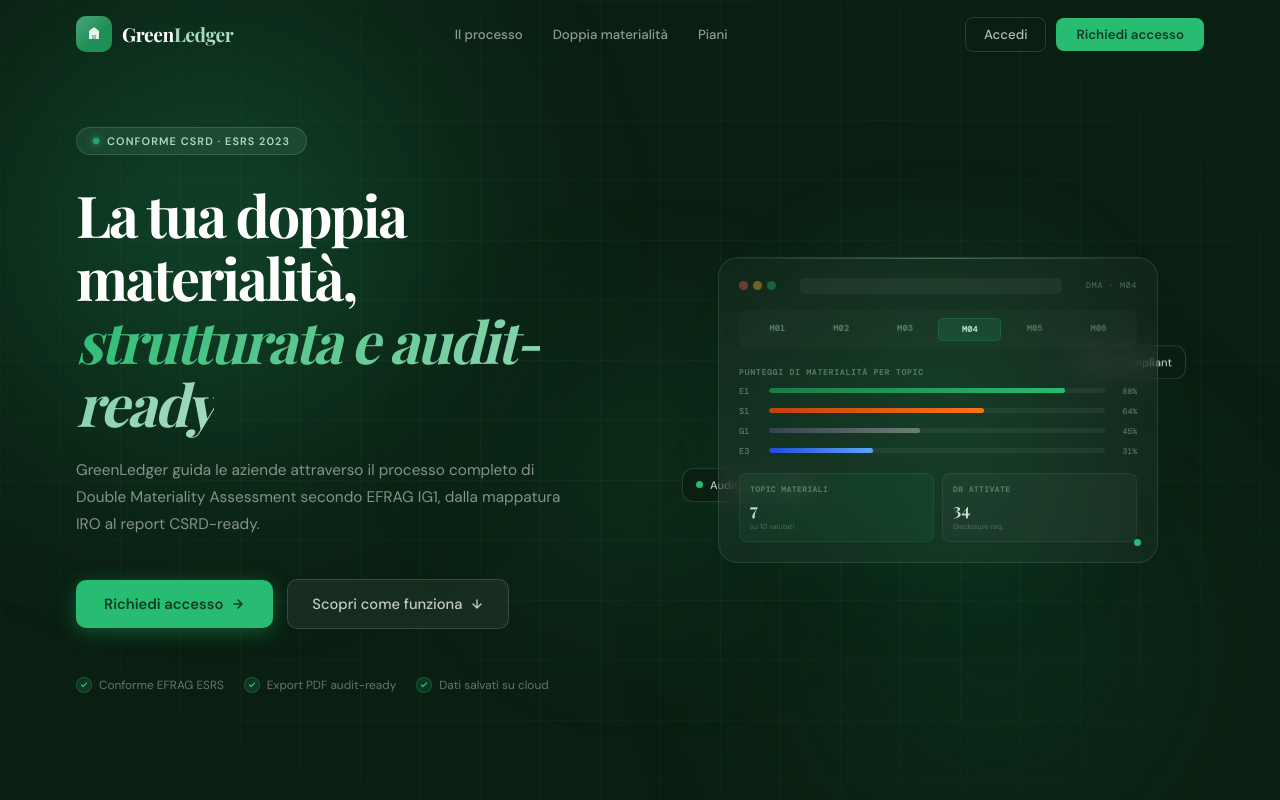
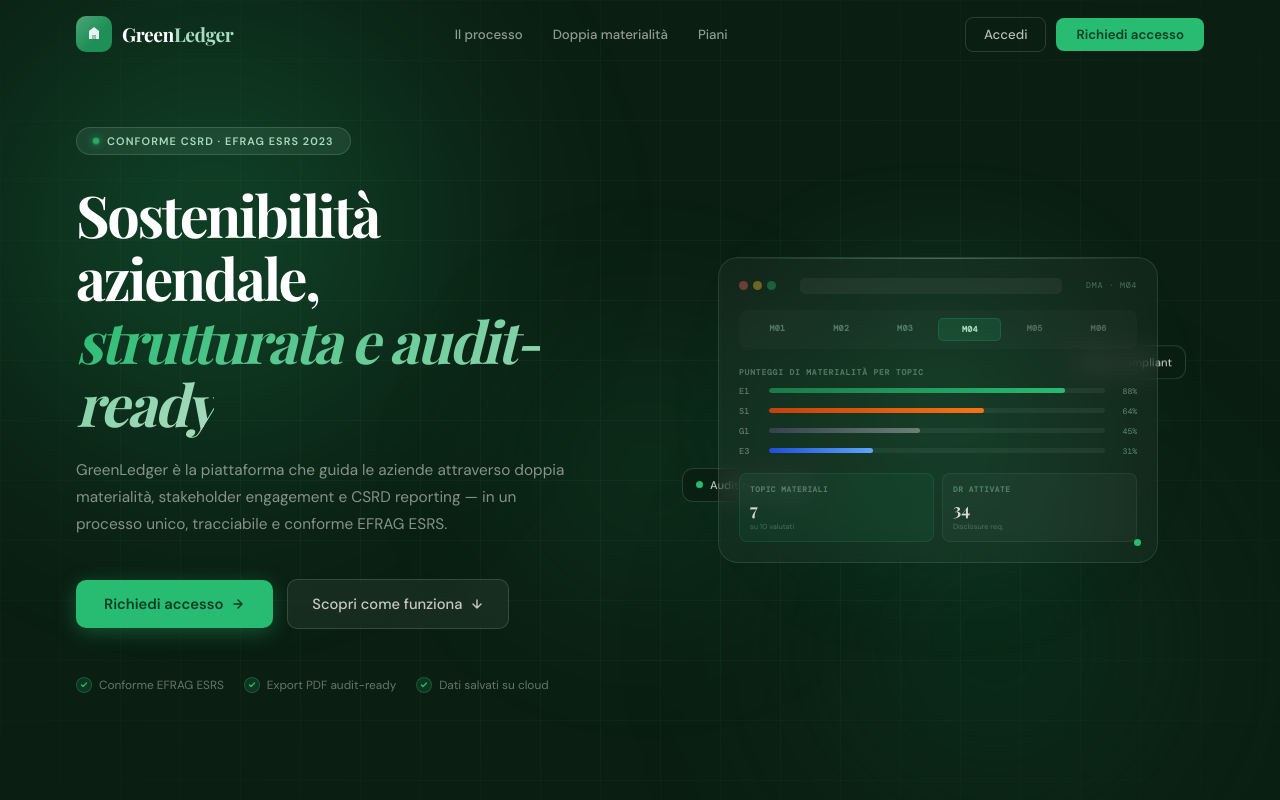
Before and after one commit to albibro/greenledger, a website: page index.html in a window 1280 px wide. Shown: the top 800 px of the page. Drawn offline with nearby package versions, Linux system fonts and the light colour scheme; a web font is replaced by a local one.

Commit message:
fix: aggiorna hero — badge EFRAG, H1 sostenibilità aziendale, nuovo sottotitolo

```diff
--- a/index.html
+++ b/index.html
@@ -289,10 +289,10 @@ footer{background:#060F09;border-top:1px solid rgba(255,255,255,.05)}
     <div class="hero-text">
       <div class="hero-badge">
         <span class="badge-dot"></span>
-        Conforme CSRD · ESRS 2023
+        Conforme CSRD · EFRAG ESRS 2023
       </div>
-      <h1 class="hero-h1">La tua doppia materialità,<br><em>strutturata e audit-ready</em></h1>
-      <p class="hero-sub">GreenLedger guida le aziende attraverso il processo completo di Double Materiality Assessment secondo EFRAG IG1, dalla mappatura IRO al report CSRD-ready.</p>
+      <h1 class="hero-h1">Sostenibilità aziendale,<br><em>strutturata e audit-ready</em></h1>
+      <p class="hero-sub">GreenLedger è la piattaforma che guida le aziende attraverso doppia materialità, stakeholder engagement e CSRD reporting — in un processo unico, tracciabile e conforme EFRAG ESRS.</p>
       <div class="hero-ctas">
         <a class="btn-primary" href="login.html">
           Richiedi accesso
```
